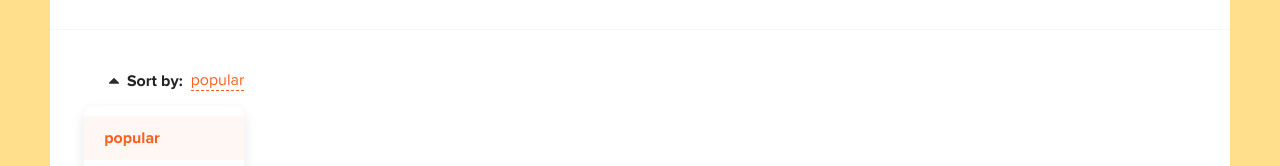
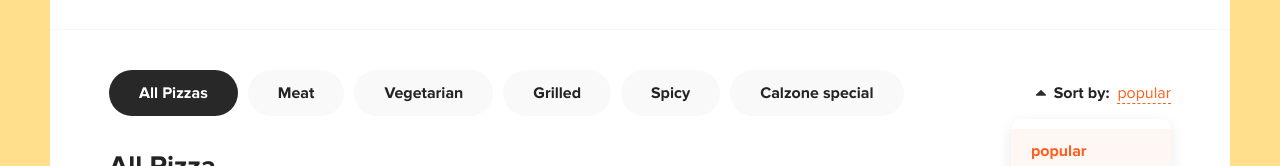
Before and after one commit to anastasiiasok/JohnstonPizza, a React (Create React App) app in the folder my-app/: page / in a window 1280 px wide. Shown: the part 251-417 px from the top of the page. Built offline with nearby package versions, Linux system fonts and the light colour scheme.

Commit message:
items.map

```diff
--- a/my-app/src/App.js
+++ b/my-app/src/App.js
@@ -13,6 +13,15 @@ function App() {
         <div className="content">
           <div className="container">
             <div className="content__top">
+              <Categories
+                items={[
+                  "Meat",
+                  "Vegetarian",
+                  "Grilled",
+                  "Spicy",
+                  "Calzone special",
+                ]}
+              />
               <div className="sort">
                 <div className="sort__label">
                   <svg
--- a/my-app/src/components/Categories/Categories.jsx
+++ b/my-app/src/components/Categories/Categories.jsx
@@ -1,16 +1,14 @@
 import React from "react";
 
-function Categories() {
+function Categories({ items }) {
   return (
     <div>
       <div className="categories">
         <ul>
           <li className="active">All Pizzas</li>
-          <li>Meat</li>
-          <li>Vegetarian</li>
-          <li>Grilled</li>
-          <li>Spicy</li>
-          <li>Calzone special</li>
+          {items.map((name) => (
+            <li>{name}</li>
+          ))}
         </ul>
       </div>
     </div>
```
Also changed, not shown: 1 other file (tests, documents, lock files or other folders).
